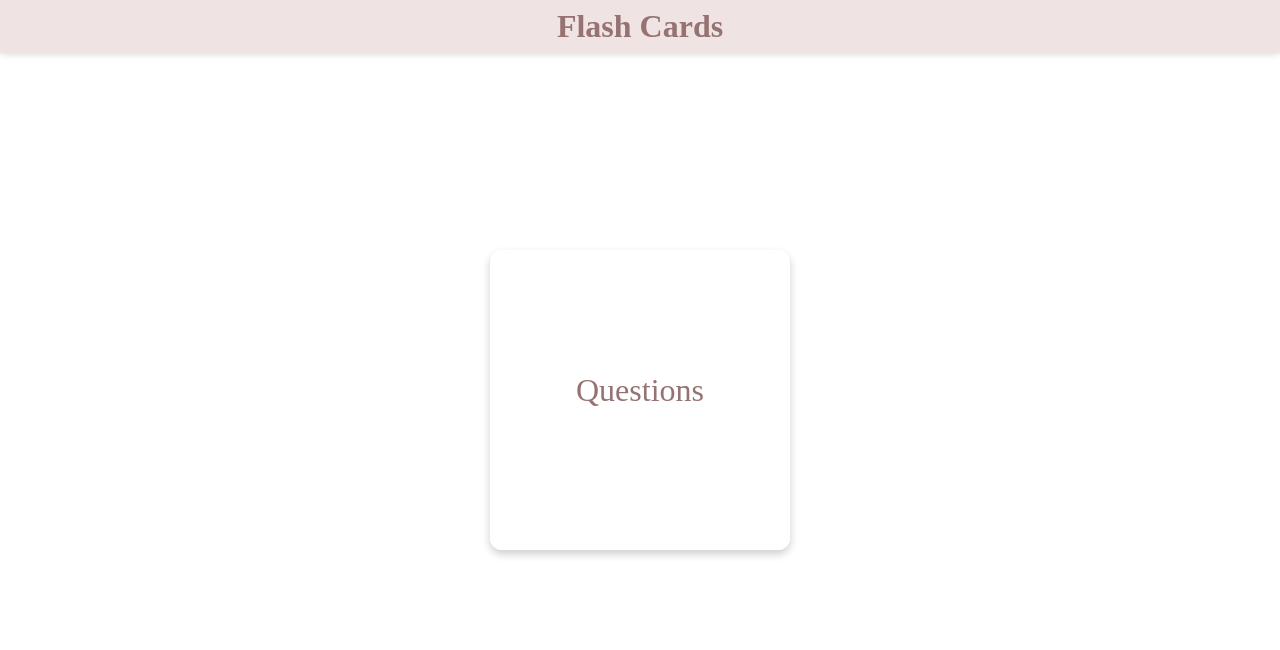
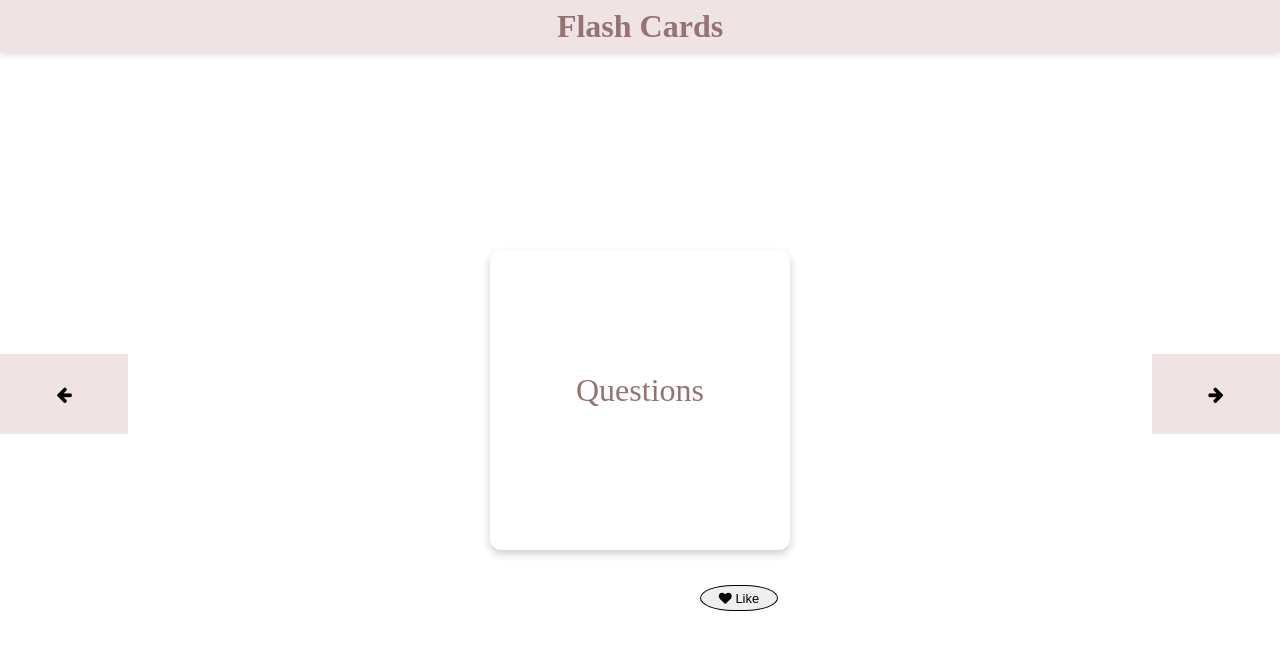
Before and after one commit to sadiasanis/PInkCards, a plain HTML site: page index.html in a window 1280 px wide. Drawn offline with Linux system fonts and the light colour scheme.

Commit message:
prev next button

```diff
--- a/index.css
+++ b/index.css
@@ -28,11 +28,9 @@ h1{
      width:300px;
      height: 300px;
      text-align: center ;
-
      transform-style: preserve-3d;
      transition: transform 2s;
      border-radius: 4%;
-
 
 }
 
@@ -80,3 +78,50 @@ h1{
       font-size: 2em;
       color: rgb(150, 114, 114);
   }
+
+  .like{
+    box-sizing: border-box;
+    margin-top: 35px;
+    height:2em;
+    width: 6em;
+    border:1px black solid;
+    border-radius: 55%/65%;
+   position: absolute;
+    left:70%;
+    justify-content: center;
+    font-size: small;
+
+
+    }
+   .like:hover{
+     cursor: pointer;
+   }
+  .likediv{
+    position: relative;
+  }
+
+  .Nav{
+     position: relative;
+     margin:0px;
+     height:100vh;
+  }
+
+  .prev{
+    position: absolute;
+    width:10%;
+    min-height: 10%;
+    left:0;
+    top:35%;
+    background-color: rgb(223, 202, 200,.5);
+    border:none;
+  }
+
+  .next{
+    position: absolute;
+    min-height: 10%;
+    width:10%;
+    right:0;
+    top:35%;
+    background-color: rgb(223, 202, 200,.5);
+    border:none;
+  }
--- a/index.html
+++ b/index.html
@@ -5,20 +5,40 @@
     <meta http-equiv="X-UA-Compatible" content="IE=edge">
     <meta name="viewport" content="width=device-width, initial-scale=1.0">
     <link rel="stylesheet" href="index.css">
+    <link rel="stylesheet" href="https://maxcdn.bootstrapcdn.com/font-awesome/4.4.0/css/font-awesome.min.css">
     <title>test</title>
     <script>
     function myFunction() {
   document.getElementById("demo").innerHTML = "Answer!";
 }
+function clickHandle(){
+    document.getElementById("like").style.color='red';
+    document.getElementById("like").style.borderColor='red';
+
+}
     </script>
 </head>
 <body>
     <h1>Flash Cards</h1>
+    <div class="Nav">
+        <button class="prev" onclick="HandlePrev()" id="prev">
+           <i class="fa fa-arrow-left fa-lg"></i>
+        </button>
+        <button class="next" onclick="HandleNext()" id="next">
+            <i class="fa fa-arrow-right fa-lg"></i>
+         </button>
+
+    </div>
 <div class="outer">
     <div id ="demo" class="card">
     <div class="front"><p>Questions</p></div>
     <div class="back"><p>Answers!</p></div>
-    </div>
+</div>
+
+<div class="likediv">
+    <button class="like" onclick="clickHandle()" id="like">
+        <i class="fa fa-heart fa_custom" ></i> Like
+    </button>
 </div>
 </body>
 </html>
```
